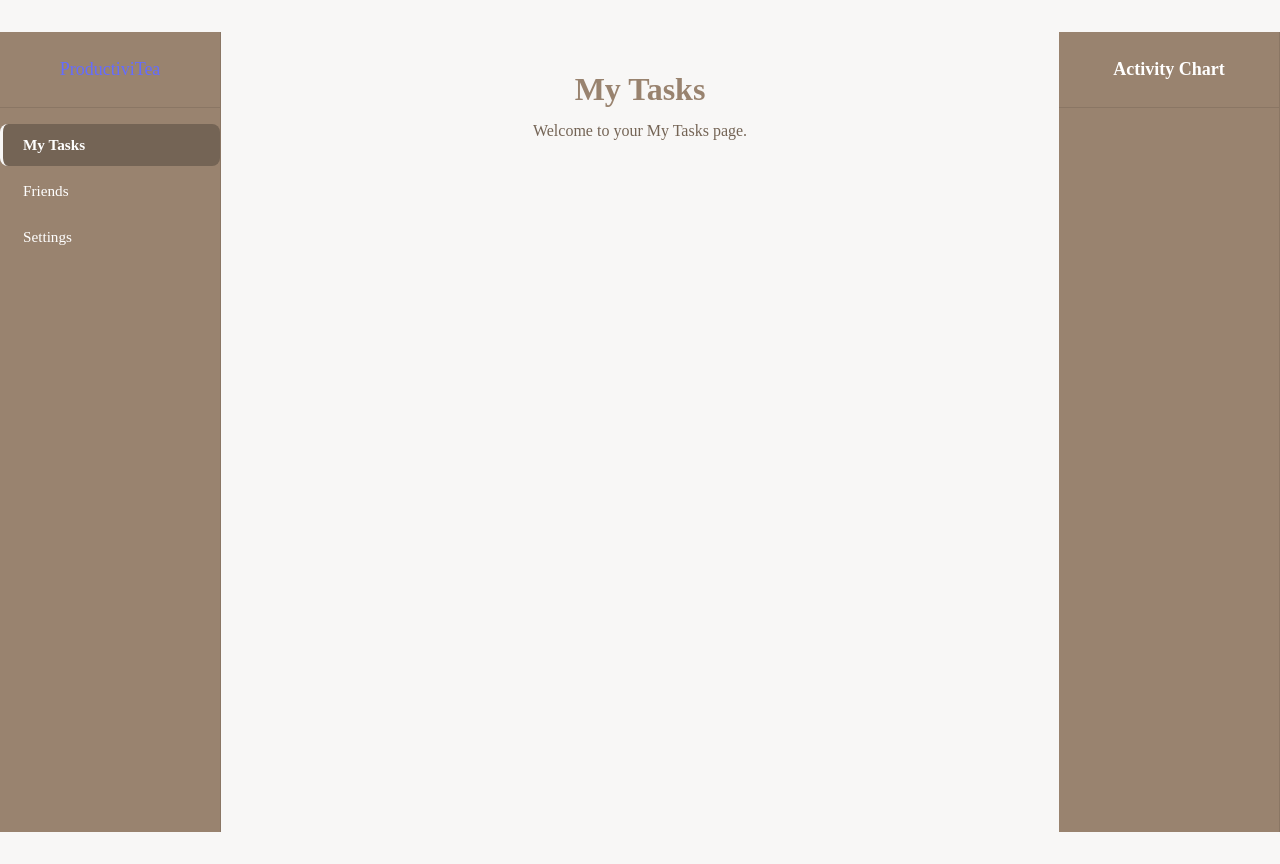
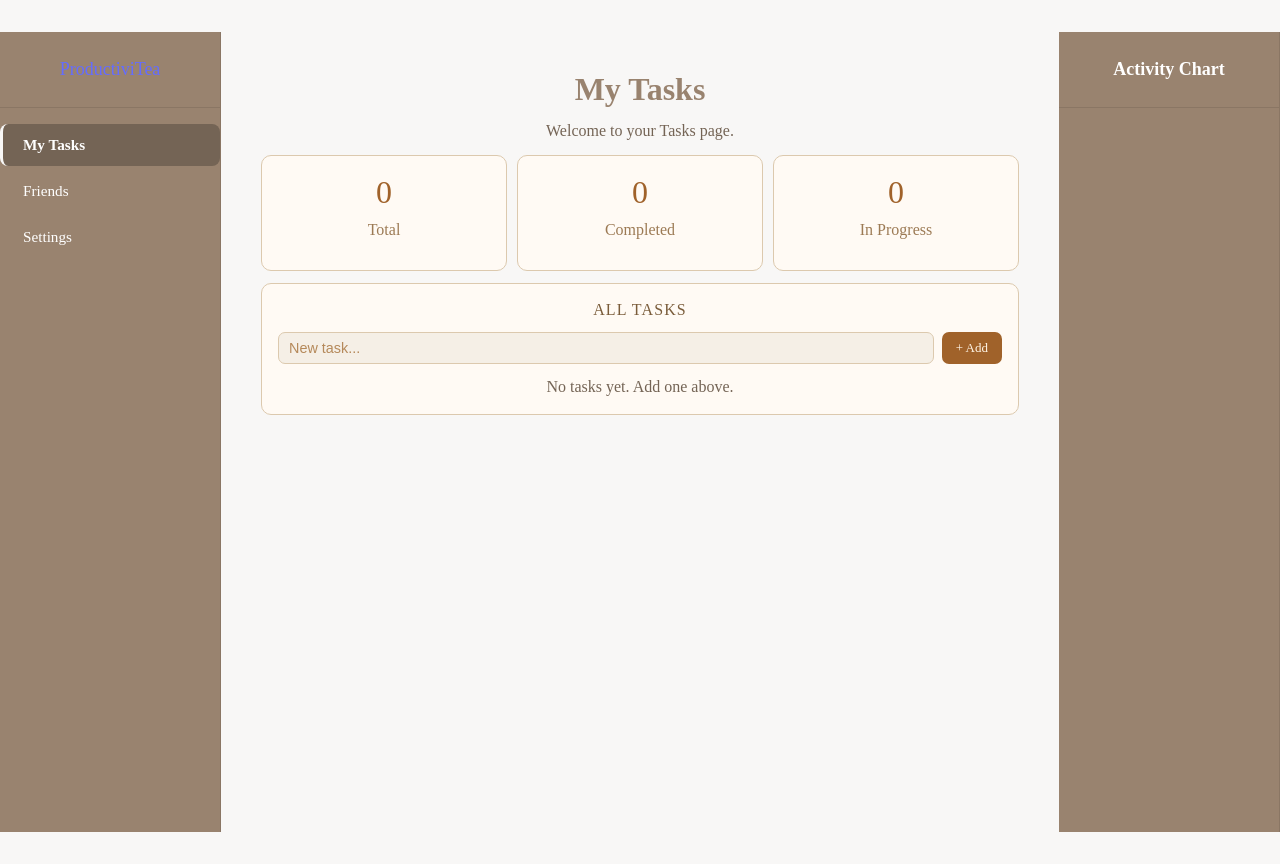
Before and after one commit to Oasis-NEU/s26-group-9, a React (Vite) app in the folder react-appp/: page /dashboard in a window 1280 px wide. Built offline with nearby package versions, Linux system fonts and the light colour scheme; a web font is replaced by a local one.

Commit message:
tasks summary page

```diff
--- a/react-appp/src/pages/dashboard.jsx
+++ b/react-appp/src/pages/dashboard.jsx
@@ -1,5 +1,6 @@
 import { useState } from "react";
 import { Link } from 'react-router-dom';
+import TaskDashboard from "./taskdashboard";
 import './dashboard.css';
 
 const navItems = ["My Tasks", "Friends", "Settings"];
@@ -33,8 +34,14 @@ export default function Dashboard() {
       </aside>
 
       <main className="dashboard-content">
-        <h1 className="dashboard-title">{active}</h1>
-        <p className="dashboard-text">Welcome to your {active} page.</p>
+        {active === "My Tasks" ? (
+          <TaskDashboard />
+        ) : (
+          <>
+            <h1 className="dashboard-title">{active}</h1>
+            <p className="dashboard-text">Welcome to your {active} page.</p>
+          </>
+        )}
       </main>
 
       <aside className="dashboard-right-sidebar">
--- /dev/null
+++ b/react-appp/src/pages/taskdashboard.css
@@ -0,0 +1,161 @@
+.task-detail {
+    display: flex;
+    flex-direction: column;
+    gap: 12px;
+}
+
+.task-detail__back {
+    background: none;
+    border: none;
+    color: #9c7a54;
+    font-size: 16px;
+    cursor: pointer;
+    padding: 0;
+    text-align: left;
+    width: fit-content;
+}
+
+.task-detail__back:hover {
+    color: #a0622a;
+}
+
+.task-detail__title {
+    margin: 0;
+    font-size: 2rem;
+    color: #99836F;
+}
+
+.task-detail__meta {
+    font-size: 16px;
+    color: #746455;
+    margin: 0;
+}
+
+.task-detail__stats {
+    display: flex;
+    gap: 10px;
+}
+
+.stat-box {
+    flex: 1;
+    background: #fffaf4;
+    border: 1px solid #dcc9ae;
+    border-radius: 10px;
+    padding: 12px 14px;
+    text-align: center;
+}
+
+.stat-box__num {
+    font-size: 2rem;
+    font-weight: 500;
+    color: #a0622a;
+    margin: 0;
+}
+
+.stat-box__label {
+    font-size: 1rem;
+    color: #9c7a54;
+    margin-top: 2px;
+}
+
+.task-detail__section {
+    background: #fffaf4;
+    border: 1px solid #dcc9ae;
+    border-radius: 10px;
+    padding: 14px 16px;
+    display: flex;
+    flex-direction: column;
+    gap: 10px;
+}
+
+.task-detail__section-title {
+    font-size: 1rem;
+    font-weight: 500;
+    letter-spacing: 0.07em;
+    text-transform: uppercase;
+    color: #7a5c3a;
+    margin: 0;
+}
+
+.task-detail__section-body {
+    font-size: 1rem;
+    color: #746455;
+    line-height: 1.6;
+    margin: 0;
+}
+
+.add-task-form {
+    display: flex;
+    gap: 8px;
+}
+
+.add-task-input {
+    flex: 1;
+    padding: 7px 10px;
+    border: 1px solid #dcc9ae;
+    border-radius: 7px;
+    background: #f5efe6;
+    font-size: 0.9rem;
+    color: #7a5c3a;
+    outline: none;
+}
+
+.add-task-input::placeholder {
+    color: #b5895a;
+    font-size: 0.9rem;
+}
+
+.add-task-input:focus {
+    border-color: #a0622a;
+}
+
+.add-task-btn {
+    padding: 7px 14px;
+    background: #a0622a;
+    color: #fff5e6;
+    border: none;
+    border-radius: 7px;
+    font-size: 13px;
+    cursor: pointer;
+    transition: background 0.12s;
+    white-space: nowrap;
+}
+
+.add-task-btn:hover {
+    background: #7a4b1f;
+}
+
+.summary-list {
+    list-style: none;
+    padding: 0;
+    margin: 0;
+    display: flex;
+    flex-direction: column;
+    gap: 6px;
+}
+
+.summary-row {
+    display: flex;
+    justify-content: space-between;
+    align-items: center;
+    background: #f5efe6;
+    border-radius: 6px;
+    padding: 8px 12px;
+    cursor: pointer;
+    transition: background 0.12s;
+}
+
+.summary-row:hover {
+    background: #fdf3e3;
+}
+
+.summary-row__name {
+    font-size: 13px;
+    font-weight: 500;
+    color: #4a3520;
+}
+
+.summary-row__time {
+    font-size: 12px;
+    color: #9c7a54;
+}
--- /dev/null
+++ b/react-appp/src/pages/taskdashboard.jsx
@@ -0,0 +1,94 @@
+import { useState } from "react";
+import "./taskdashboard.css";
+
+export default function TaskDashboard() {
+  const [tasks, setTasks] = useState([]);
+  const [selectedId, setSelectedId] = useState(null);
+  const [newTaskName, setNewTaskName] = useState("");
+
+  function handleAddTask(e) {
+    e.preventDefault();
+    const trimmed = newTaskName.trim();
+    if (!trimmed) return;
+    setTasks((prev) => [
+      ...prev,
+      { id: Date.now(), name: trimmed, timeSpent: "0m" },
+    ]);
+    setNewTaskName("");
+  }
+
+  // task detail view
+  if (selectedId) {
+    const task = tasks.find((t) => t.id === selectedId);
+    return (
+      <div className="task-detail">
+        <button className="task-detail__back" onClick={() => setSelectedId(null)}>
+          ← Back to all tasks
+        </button>
+        <h1 className="task-detail__title">{task.name}</h1>
+        <p className="task-detail__meta">Time spent: {task.timeSpent}</p>
+        <div className="task-detail__section">
+          <h3 className="task-detail__section-title">Summary</h3>
+          <p className="task-detail__section-body">
+            In-depth task details and notes will appear here.
+          </p>
+        </div>
+      </div>
+    );
+  }
+
+  // default summary view
+  return (
+    <div className="task-detail">
+      <h1 className="task-detail__title">My Tasks</h1>
+      <p className="task-detail__meta">Welcome to your Tasks page.</p>
+
+      <div className="task-detail__stats">
+        <div className="stat-box">
+          <p className="stat-box__num">{tasks.length}</p>
+          <p className="stat-box__label">Total</p>
+        </div>
+        <div className="stat-box">
+          <p className="stat-box__num">0</p>
+          <p className="stat-box__label">Completed</p>
+        </div>
+        <div className="stat-box">
+          <p className="stat-box__num">{tasks.length}</p>
+          <p className="stat-box__label">In Progress</p>
+        </div>
+      </div>
+
+      <div className="task-detail__section">
+        <h3 className="task-detail__section-title">All Tasks</h3>
+
+        <form className="add-task-form" onSubmit={handleAddTask}>
+          <input
+            type="text"
+            className="add-task-input"
+            placeholder="New task..."
+            value={newTaskName}
+            onChange={(e) => setNewTaskName(e.target.value)}
+          />
+          <button type="submit" className="add-task-btn">+ Add</button>
+        </form>
+
+        {tasks.length === 0 ? (
+          <p className="task-detail__section-body">No tasks yet. Add one above.</p>
+        ) : (
+          <ul className="summary-list">
+            {tasks.map((t) => (
+              <li
+                key={t.id}
+                className="summary-row"
+                onClick={() => setSelectedId(t.id)}
+              >
+                <span className="summary-row__name">{t.name}</span>
+                <span className="summary-row__time">{t.timeSpent}</span>
+              </li>
+            ))}
+          </ul>
+        )}
+      </div>
+    </div>
+  );
+}
```
